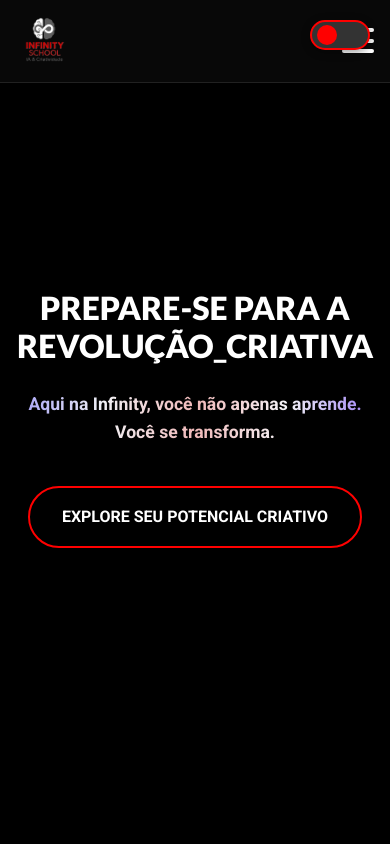
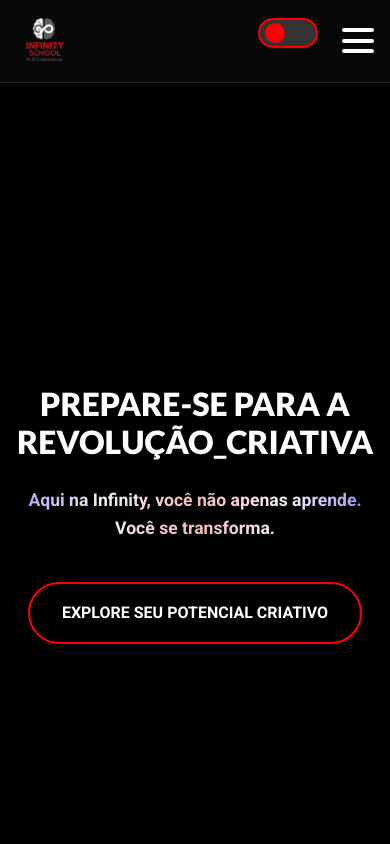
Before and after one commit to bettograpiuna/Projeto_Site_Infinity_Hackathon_Atualizado, a plain HTML site: page index.html in a window 390 px wide. Shown: the top 844 px of the page. Drawn offline with Linux system fonts and the light colour scheme.

Commit message:
ajustes de resposividade, botão tema e hamburger

```diff
--- a/style.css
+++ b/style.css
@@ -37,6 +37,10 @@ body {
     color: var(--text-color);
     transition: background-color 0.5s ease, color 0.5s ease;
     line-height: 1.6;
+}
+
+main {
+    padding-top: 6rem;
 }
 
 section {
@@ -1409,6 +1413,12 @@ form button[type="submit"]:hover { background-color: var(--accent-color); }
         overflow-x: visible;
         padding-bottom: 0;
     }
+    .color-mode-toggle {
+        /* Move o botão de tema para a esquerda do menu hambúrguer */
+        right: 4.5rem; /* Ajuste este valor se necessário */
+        top: 1.1rem;   /* Alinha verticalmente com o menu */
+    }
+
     .differentials-grid {
         grid-template-columns: repeat(2, 1fr);
     }
```
